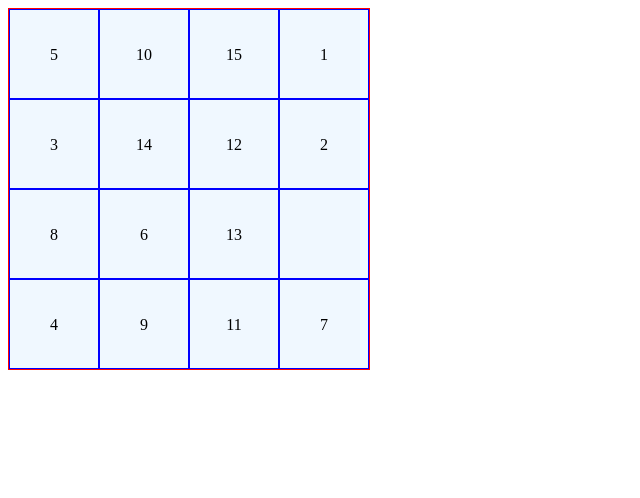
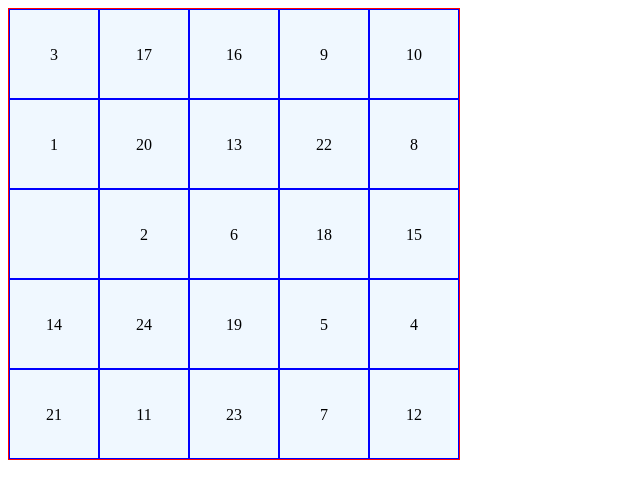
Before and after one commit to education-shibe23/js-exercise, a plain HTML site: page index.html in a window 1280 px wide. Both pictures are taken after a click on the element "10". Shown: the whole page, without its empty margins (0-640 px from the left). Drawn offline with nearby package versions, Linux system fonts and the light colour scheme.

Commit message:
Change the number of pieces from 16 to 25.

```diff
--- a/index.html
+++ b/index.html
@@ -9,8 +9,8 @@
 
   <style>
     .container {
-      width: 360px;
-      height: 360px;
+      width: 450px;
+      height: 450px;
       border: 1px solid red;
       display: flex;
       flex-wrap: wrap;
@@ -43,6 +43,15 @@
     .piece-14 { order: 14; }
     .piece-15 { order: 15; }
     .piece-16 { order: 16; }
+    .piece-17 { order: 17; }
+    .piece-18 { order: 18; }
+    .piece-19 { order: 19; }
+    .piece-20 { order: 20; }
+    .piece-21 { order: 21; }
+    .piece-22 { order: 22; }
+    .piece-23 { order: 23; }
+    .piece-24 { order: 24; }
+    .piece-25 { order: 25; }
   </style>
 
   <script src="https://cdn.jsdelivr.net/npm/lodash@4.17.21/lodash.min.js"></script>
@@ -65,21 +74,30 @@
     <div class="item piece-13">13</div>
     <div class="item piece-14">14</div>
     <div class="item piece-15">15</div>
-    <div class="item piece-16"></div>
+    <div class="item piece-16">16</div>
+    <div class="item piece-17">17</div>
+    <div class="item piece-18">18</div>
+    <div class="item piece-19">19</div>
+    <div class="item piece-20">20</div>
+    <div class="item piece-21">21</div>
+    <div class="item piece-22">22</div>
+    <div class="item piece-23">23</div>
+    <div class="item piece-24">24</div>
+    <div class="item piece-25"></div>
   </div>
 
 <script>
 // [Model] "ピースの順番を管理する配列" を用意する
-var ordersModel = [ 1, 2, 3, 4, 5, 6, 7, 8, 9, 10, 11, 12, 13, 14, 15, 16 ];
+var ordersModel = [ 1, 2, 3, 4, 5, 6, 7, 8, 9, 10, 11, 12, 13, 14, 15, 16, 17, 18, 19, 20, 21, 22, 23, 24, 25 ];
 
 // [Model] 空白ピース基準で、移動が許されるピースの order を格納する
-var movableOrdersModel = [ 12, 15 ];
+var movableOrdersModel = [ 20, 24 ];
 
 // Model → View への反映部分を作成する (そのような処理を通称 "コンポーネント" と呼ぶ)
 function component() {
   var views = document.querySelectorAll(".item");
 
-  for (var index = 0; index <= 15; index = index + 1) {
+  for (var index = 0; index <= 24; index = index + 1) {
     // Model の内容を、対応する View に反映する
     // 今回であれば、あるピースの順番を、CSS の order に反映する
     views[index].style.order = ordersModel[index];
@@ -95,28 +113,28 @@ function shufflePieces() {
 // 空白ピースに対して、上下左右のピースに対応する order 番号を求める
 function findAdjacentOfEmpty() {
     // 全体の order を管理する Model の、16 番目が空白ピースの order
-    var emptyOrder = ordersModel[15];
+    var emptyOrder = ordersModel[24];
 
     movableOrdersModel = [
-        emptyOrder - 4,
-        emptyOrder + 4,
+        emptyOrder - 5,
+        emptyOrder + 5,
     ];
 
     // 左端の order でないなら、-1 の order を左隣として考えることができる
-    if (emptyOrder % 4 !== 1) {
+    if (emptyOrder % 5 !== 1) {
         movableOrdersModel.push(emptyOrder - 1);
     }
 
     // 右端の order でないなら、+1 の order を右隣として考えることができる
-    if (emptyOrder % 4 !== 0) {
+    if (emptyOrder % 5 !== 0) {
         movableOrdersModel.push(emptyOrder + 1);
     }
 
     // 1 以上の order 番号を残す処理
     movableOrdersModel = movableOrdersModel.filter(x => 1 <= x);
 
-    // 16 以下の order 番号を残す処理
-    movableOrdersModel = movableOrdersModel.filter(x => x <= 16);
+    // 25 以下の order 番号を残す処理
+    movableOrdersModel = movableOrdersModel.filter(x => x <= 25);
 }
 
 function initializeTapOperations() {
@@ -135,15 +153,15 @@ function initializeTapOperations() {
 
     // タップされたピースの order が、movableOrdersModel 配列に含まれるかを調べる
     if (movableOrdersModel.includes(tappedOrder)) {
-      const temp = ordersModel[15];
-      ordersModel[15] = tappedOrder;
+      const temp = ordersModel[24];
+      ordersModel[24] = tappedOrder;
       ordersModel[tappedPiece] = temp;
 
       component();
     }
 
     // 数字が順番に並んでいるかの判定を行う
-    if (String(ordersModel) === '1,2,3,4,5,6,7,8,9,10,11,12,13,14,15,16') {
+    if (String(ordersModel) === '1,2,3,4,5,6,7,8,9,10,11,12,13,14,15,16,17,18,19,20,21,22,23,24,25') {
       setTimeout(() => alert('クリア！'), 0);
     };
   }
```
